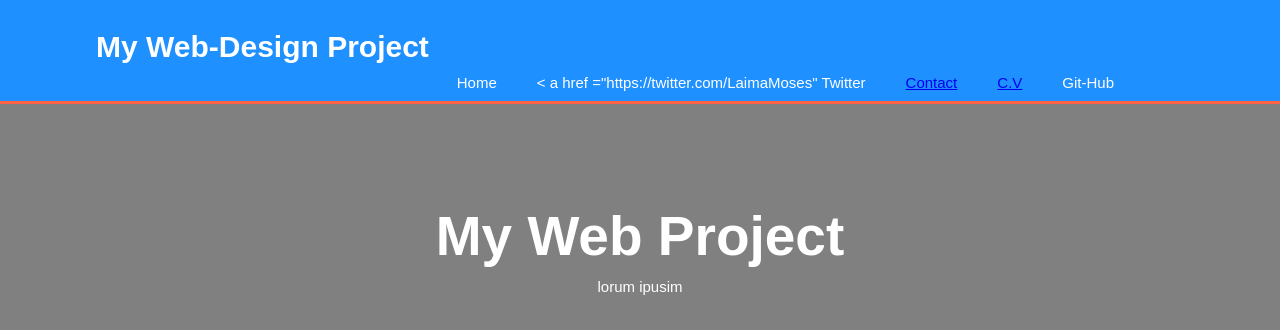
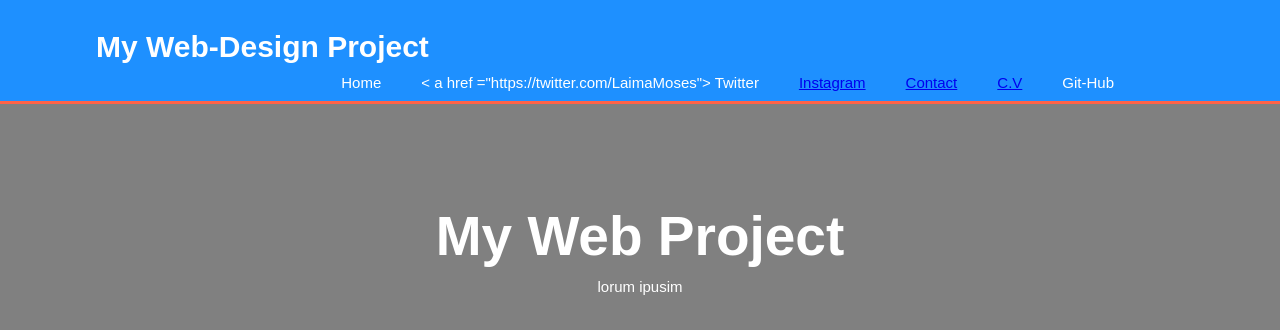
Before and after one commit to laimamoses/myportfolio.github.io, a plain HTML site: page index.html in a window 1280 px wide. Drawn offline with Linux system fonts and the light colour scheme.

Commit message:
Update index.html

```diff
--- a/index.html
+++ b/index.html
@@ -19,8 +19,8 @@
             <diV class= "nav">
                 <ul>
                     <li>Home</li>
-                    <li>< a href ="https://twitter.com/LaimaMoses" Twitter </li>
-                        <li> <a href ="https://www.instagram.com/laimamoses/?hl=en" Instagram <li>
+                    <li>< a href ="https://twitter.com/LaimaMoses"> Twitter </li>
+                        <li> <a href ="https://www.instagram.com/laimamoses/?hl=en"> Instagram <li>
                     <li>Contact</li>
                     <li><a href="cv.html">C.V</a></li>
                     <li>Git-Hub</li>
```
